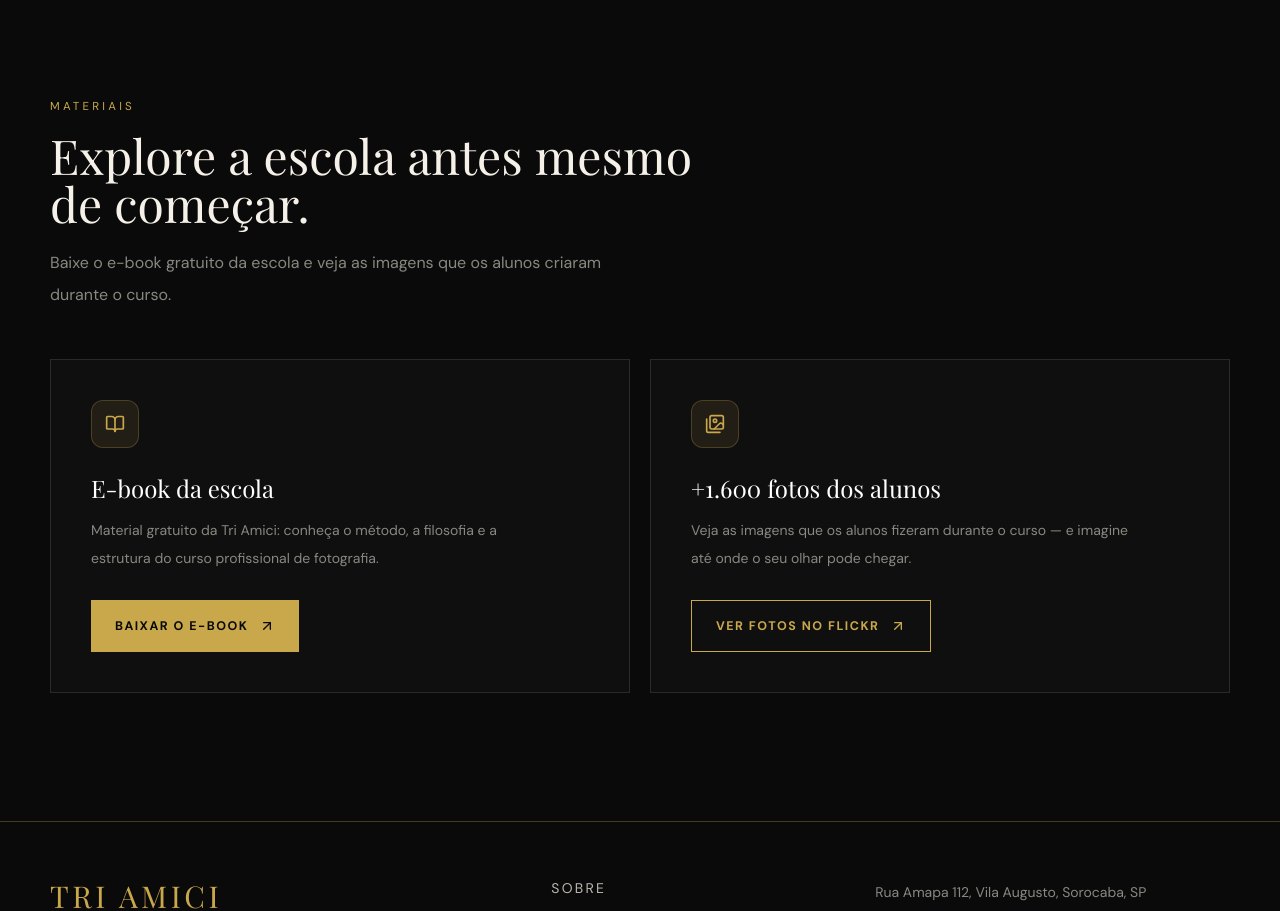
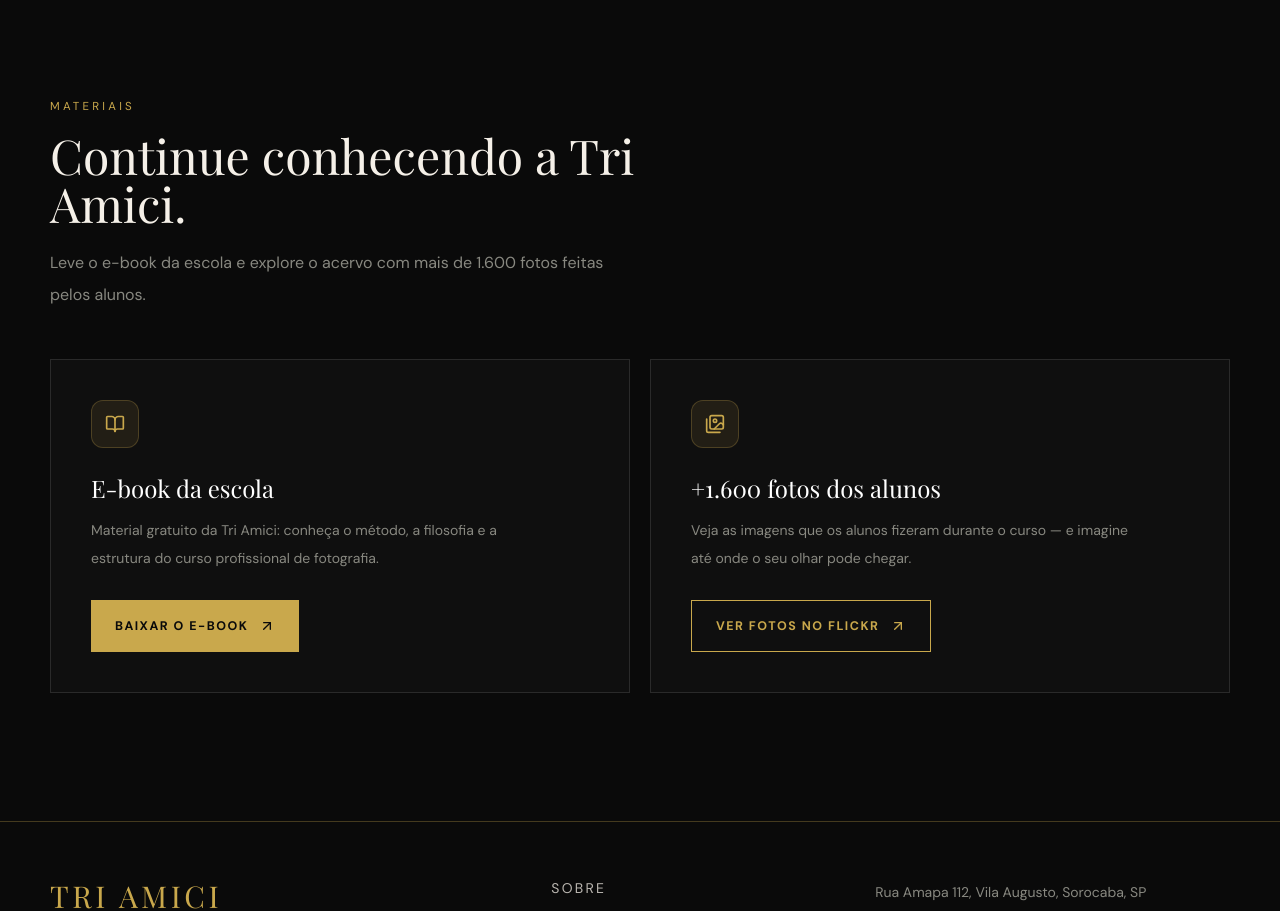
Before and after one commit to romavitordev/layout_triamici, a Next.js app: page /layout_triamici/sobre in a window 1280 px wide. Shown: the part 1800-2711 px from the top of the page. Built offline with nearby package versions, Linux system fonts and the light colour scheme; a web font is replaced by a local one.

Commit message:
refactor(recursos): titulo/descricao parametrizaveis por pagina
Props titulo/descricao com textos padrao = home. Textos proprios em
/curso e /sobre para reduzir repeticao mantendo o mesmo visual.

Co-Authored-By: Claude Opus 4.8 <noreply@anthropic.com>

```diff
--- a/app/curso/page.tsx
+++ b/app/curso/page.tsx
@@ -165,7 +165,10 @@ export default function CursoPage() {
       </section>
 
       {/* ── MATERIAIS (e-book + fotos dos alunos) ────────────── */}
-      <Recursos />
+      <Recursos
+        titulo="Material do curso e resultados reais."
+        descricao="Baixe o e-book com o conteúdo completo e veja o que os alunos produziram durante as aulas."
+      />
 
       {/* ── PARA QUEM É ──────────────────────────────────────── */}
       <section className="bg-preto py-24">
--- a/app/sobre/page.tsx
+++ b/app/sobre/page.tsx
@@ -61,7 +61,10 @@ export default function SobrePage() {
         </div>
       </div>
     </section>
-    <Recursos />
+    <Recursos
+      titulo="Continue conhecendo a Tri Amici."
+      descricao="Leve o e-book da escola e explore o acervo com mais de 1.600 fotos feitas pelos alunos."
+    />
     </>
   )
 }
--- a/components/sections/Recursos.tsx
+++ b/components/sections/Recursos.tsx
@@ -6,18 +6,25 @@ const EBOOK_URL =
   'https://www.triamici.com.br/_files/ugd/d43b4b_a72e514c62e94f979d9470fa8eae01df.pdf'
 const FLICKR_URL = 'https://www.flickr.com/groups/tri_amici_students/pool/'
 
-export function Recursos() {
+type Props = {
+  titulo?: string
+  descricao?: string
+}
+
+export function Recursos({
+  titulo = 'Explore a escola antes mesmo de começar.',
+  descricao = 'Baixe o e-book gratuito da escola e veja as imagens que os alunos criaram durante o curso.',
+}: Props = {}) {
   return (
     <section className="bg-preto py-24 md:py-32">
       <div className="container-page">
         <ScrollReveal>
           <p className="section-kicker">Materiais</p>
           <h2 className="mt-4 max-w-2xl font-serif text-4xl md:text-5xl">
-            Explore a escola antes mesmo de começar.
+            {titulo}
           </h2>
           <p className="mt-5 max-w-xl text-base leading-8 text-cinza">
-            Baixe o e-book gratuito da escola e veja as imagens que os alunos criaram
-            durante o curso.
+            {descricao}
           </p>
         </ScrollReveal>
 
```
